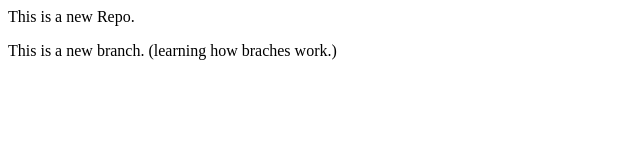
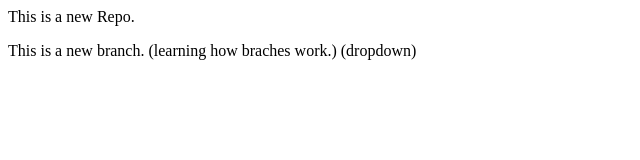
Before and after one commit to Aditya-Kathore/LocalRepo, a plain HTML site: page index.html in a window 1280 px wide. Shown: the full height of the page, 0-640 px from the left. Drawn offline with Linux system fonts and the light colour scheme.

Commit message:
added dropdown

```diff
--- a/index.html
+++ b/index.html
@@ -1,2 +1,2 @@
 <p>This is a new Repo.</p>
-<p>This is a new branch. (learning how braches work.)</p>
+<p>This is a new branch. (learning how braches work.) (dropdown)</p>
```
